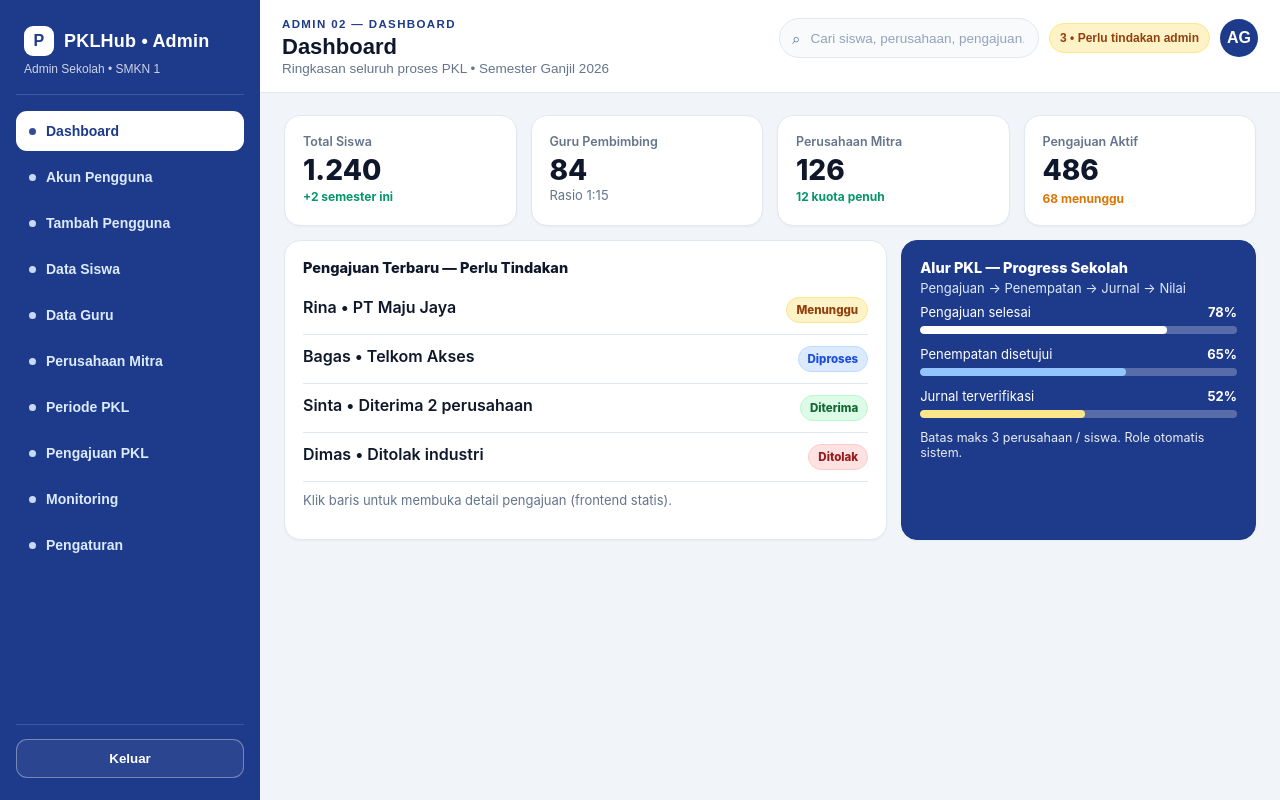
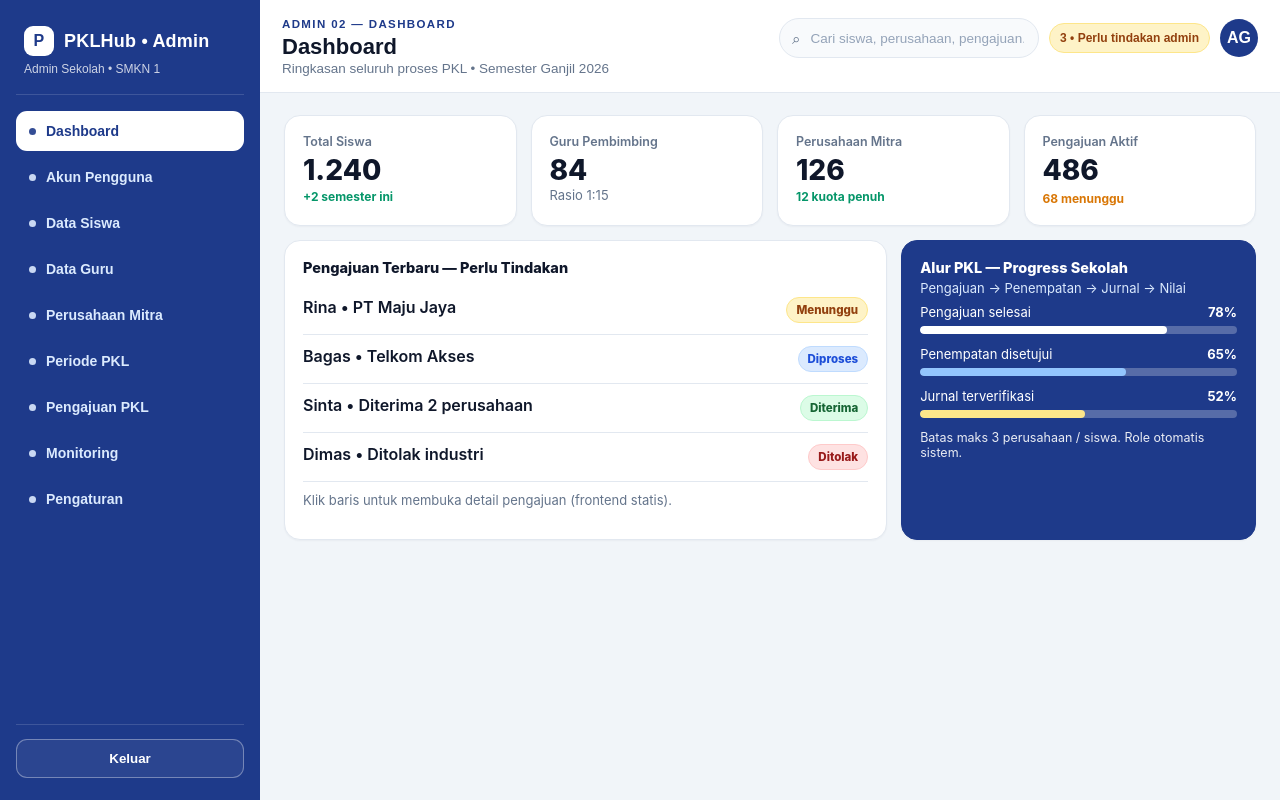
Before and after one commit to Ardifr1/Build-Sistem-manajemen-PKL, a React app in the folder frontend/: page / in a window 1280 px wide. Built offline with nearby package versions, Linux system fonts and the light colour scheme; the HTML template or start-up script is replaced by a standard one.

Commit message:
fix(frontend): hapus menu Tambah Pengguna dari sidebar

```diff
--- a/frontend/src/components/admin/sidebar.jsx
+++ b/frontend/src/components/admin/sidebar.jsx
@@ -3,7 +3,6 @@ import "./sidebar.css";
 const MENU = [
   { key: "dashboard", label: "Dashboard" },
   { key: "akun", label: "Akun Pengguna" },
-  { key: "tambah-akun", label: "Tambah Pengguna" },
   { key: "siswa", label: "Data Siswa" },
   { key: "guru", label: "Data Guru" },
   { key: "mitra", label: "Perusahaan Mitra" },
```
